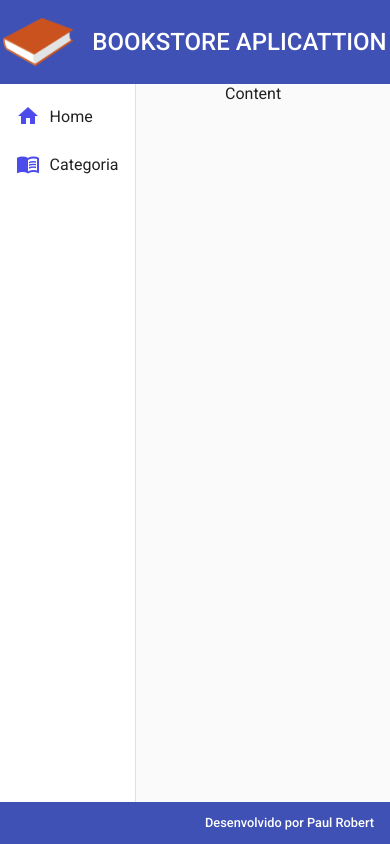
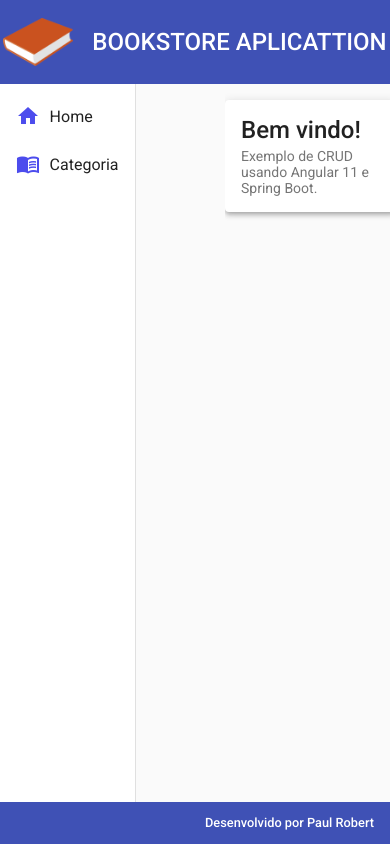
Before and after one commit to prmorais/bookestore-front, an Angular app: page / in a window 390 px wide. Built offline with nearby package versions, Linux system fonts and the light colour scheme.

Commit message:
Adicionando rota e componente para Home

```diff
--- a/src/app/app-routing.module.ts
+++ b/src/app/app-routing.module.ts
@@ -1,7 +1,14 @@
 import { NgModule } from '@angular/core';
 import { RouterModule, Routes } from '@angular/router';
 
-const routes: Routes = [];
+import {HomeComponent} from "./components/views/home/home.component";
+
+const routes: Routes = [
+  {
+    path: '',
+    component: HomeComponent
+  }
+];
 
 @NgModule({
   imports: [RouterModule.forRoot(routes)],
--- a/src/app/app.module.ts
+++ b/src/app/app.module.ts
@@ -9,10 +9,12 @@
 import {MatSidenavModule} from '@angular/material/sidenav';
 import {MatListModule} from "@angular/material/list";
 import {MatIconModule} from "@angular/material/icon";
+import {MatCardModule} from "@angular/material/card";
 
 import { HeaderComponent } from './components/template/header/header.component';
 import { NavComponent } from './components/template/nav/nav.component';
 import { FooterComponent } from './components/template/footer/footer.component';
+import { HomeComponent } from './components/views/home/home.component';
 
 @NgModule({
   declarations: [
@@ -20,6 +22,7 @@
     HeaderComponent,
     NavComponent,
     FooterComponent,
+    HomeComponent,
   ],
   imports: [
     BrowserModule,
@@ -29,6 +32,7 @@
     MatSidenavModule,
     MatListModule,
     MatIconModule,
+    MatCardModule,
   ],
   providers: [],
   bootstrap: [AppComponent]
--- a/src/app/components/template/nav/nav.component.html
+++ b/src/app/components/template/nav/nav.component.html
@@ -13,6 +13,6 @@
   </mat-sidenav>
 
   <mat-sidenav-content>
-    Content
+    <router-outlet></router-outlet>
   </mat-sidenav-content>
 </mat-sidenav-container>
--- /dev/null
+++ b/src/app/components/views/home/home.component.css
@@ -0,0 +1,16 @@
+.home {
+  width: 95%;
+  margin: 1rem auto;
+}
+
+@media (max-width: 770px) {
+  .home {
+    width: 90%;
+  }
+}
+
+@media (max-width: 450px) {
+  .home {
+    width: 85%;
+  }
+}
--- /dev/null
+++ b/src/app/components/views/home/home.component.html
@@ -0,0 +1,8 @@
+<mat-card class="home mat-elevation-z4">
+  <mat-card-title class="title">
+    Bem vindo!
+  </mat-card-title>
+  <mat-card-subtitle class="subtitle">
+    Exemplo de CRUD usando Angular 11 e Spring Boot.
+  </mat-card-subtitle>
+</mat-card>
--- /dev/null
+++ b/src/app/components/views/home/home.component.ts
@@ -0,0 +1,15 @@
+import { Component, OnInit } from '@angular/core';
+
+@Component({
+  selector: 'app-home',
+  templateUrl: './home.component.html',
+  styleUrls: ['./home.component.css']
+})
+export class HomeComponent implements OnInit {
+
+  constructor() { }
+
+  ngOnInit(): void {
+  }
+
+}
```
